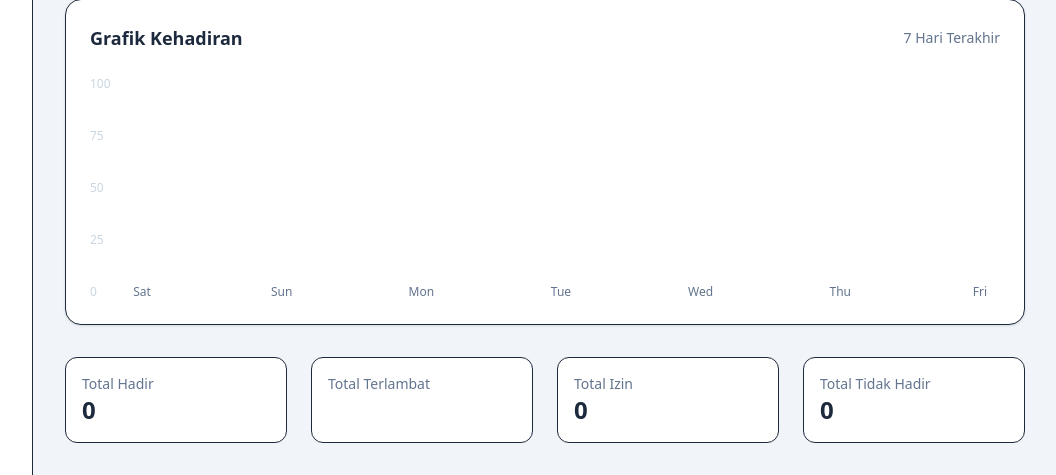
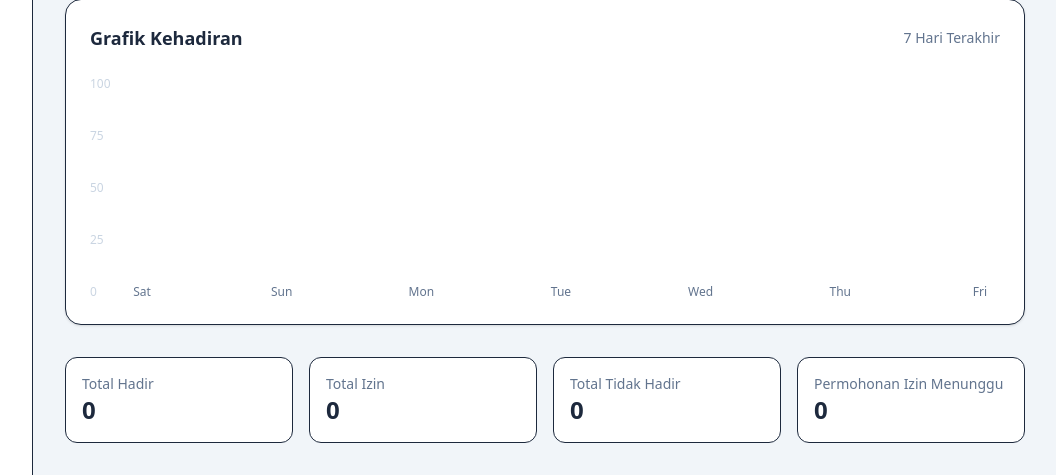
Before and after one commit to mahdimazan6-stack/aplikasi-mobile-absensi-mahasiswa-menggunakan-QR, a Laravel app: page /admin/dashboard in a window 1280 px wide. Shown: the part 662-1137 px from the top of the page, without its empty margins (223-1279 px from the left). Run offline with Laravel 12, Linux system fonts and the light colour scheme; a user stored in the database is signed in; data comes from the database, SQL or seed files in the repository; data that the repository does not hold is empty; style sheets or scripts are compiled from the project's sources.

Commit message:
Update summary.blade.php

```diff
--- a/backend/resources/views/components/admin/summary.blade.php
+++ b/backend/resources/views/components/admin/summary.blade.php
@@ -1,15 +1,10 @@
 @props(['summary'])
 
-<div class="grid grid-cols-4 gap-6">
+<div class="grid grid-cols-2 gap-4 lg:grid-cols-4">
 
     <div class="bg-white p-4 rounded-xl border">
         <p class="text-sm text-slate-500">Total Hadir</p>
         <h2 class="text-2xl font-semibold">{{ $summary['hadir'] }}</h2>
-    </div>
-
-    <div class="bg-white p-4 rounded-xl border">
-        <p class="text-sm text-slate-500">Total Terlambat</p>
-        <h2 class="text-2xl font-semibold">{{ $summary['terlambat'] }}</h2>
     </div>
 
     <div class="bg-white p-4 rounded-xl border">
@@ -22,4 +17,9 @@
         <h2 class="text-2xl font-semibold">{{ $summary['alpa'] }}</h2>
     </div>
 
+    <div class="bg-white p-4 rounded-xl border">
+        <p class="text-sm text-slate-500">Permohonan Izin Menunggu</p>
+        <h2 class="text-2xl font-semibold">{{ $summary['izin_menunggu'] }}</h2>
+    </div>
+
 </div>
```
